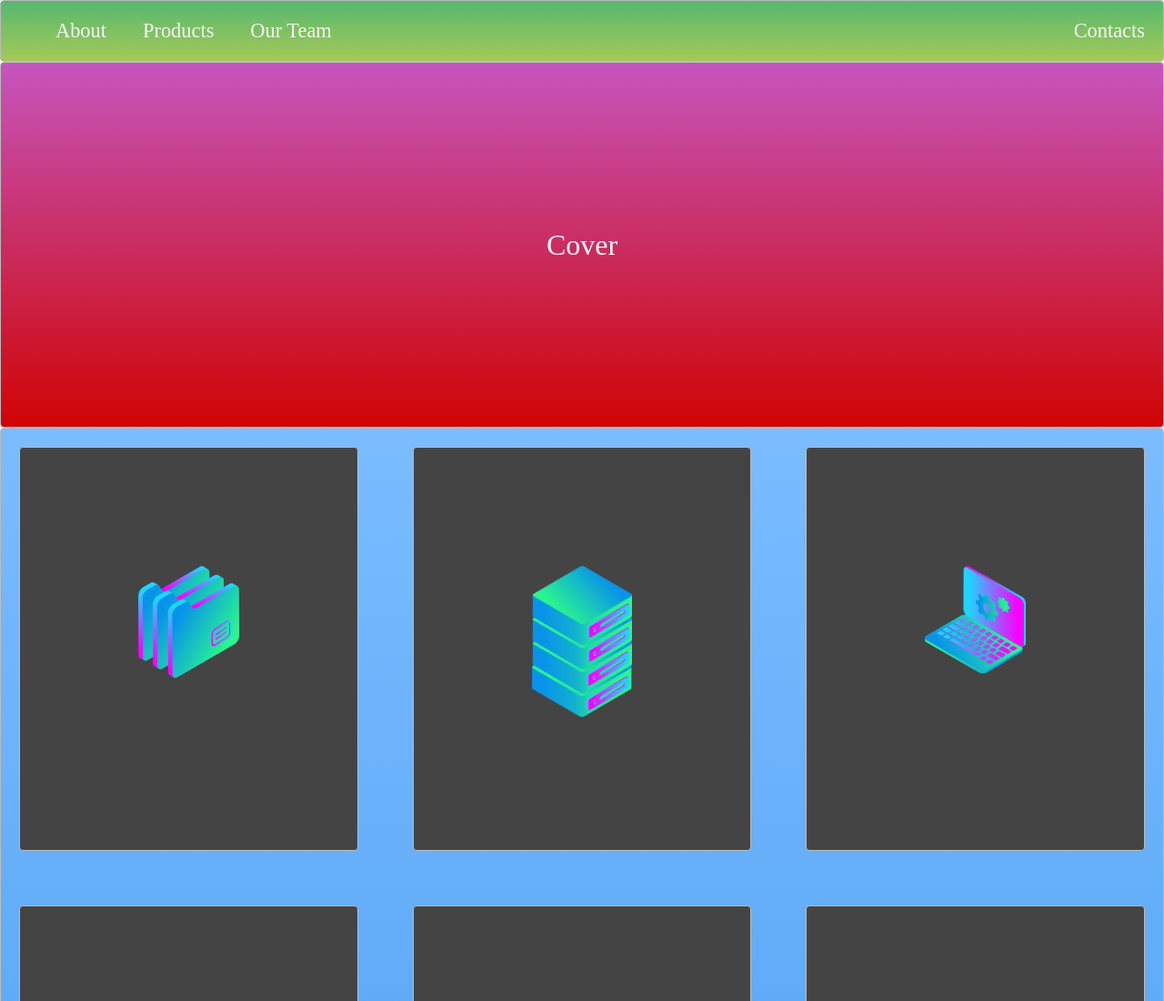
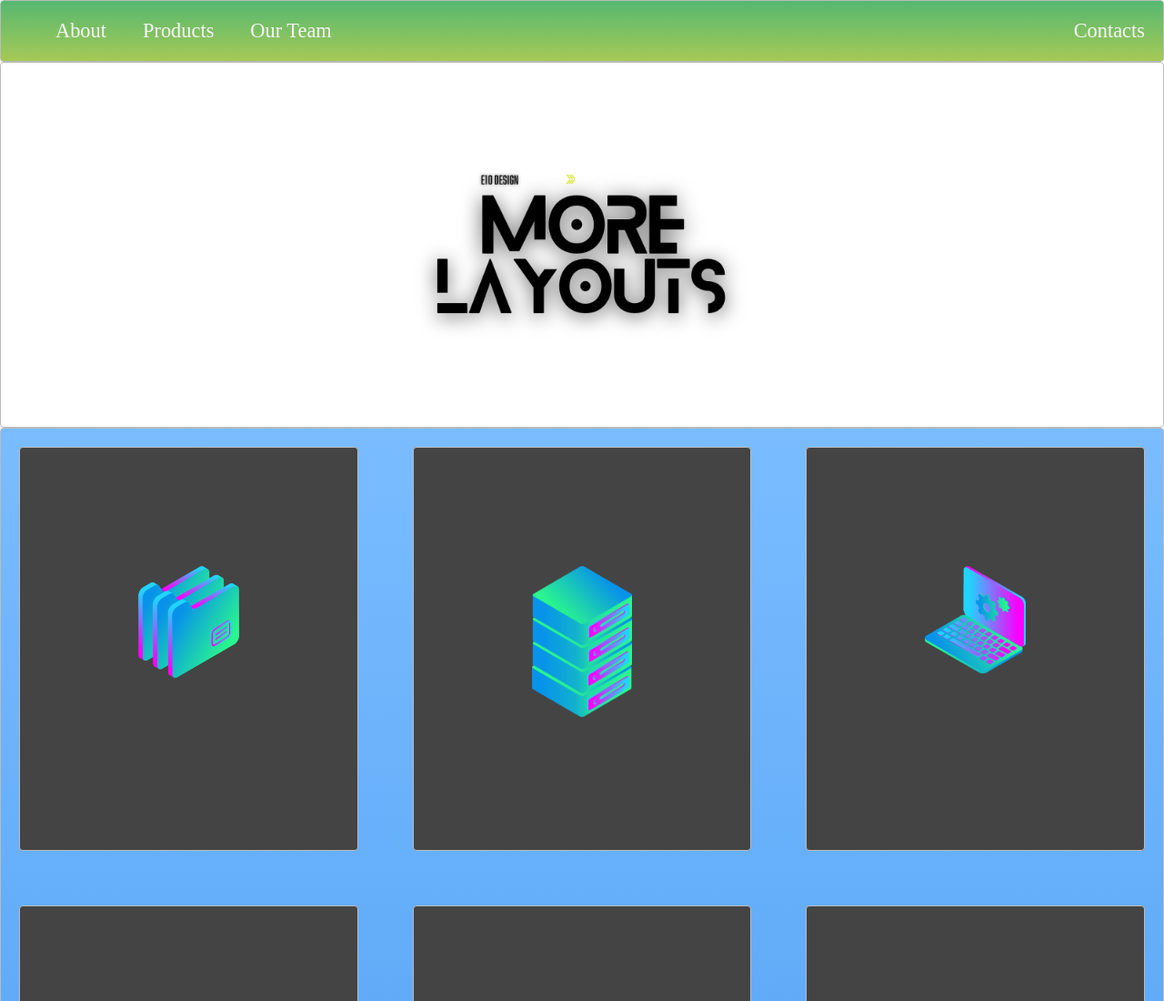
Before and after one commit to ndethn/css-layout, a plain HTML site: page project-start/index.html in a window 1280 px wide. Shown: the top 1100 px of the page at 91% size. Drawn offline with Linux system fonts and the light colour scheme.

Commit message:
add cover img and modify styles

```diff
--- a/project-start/index.html
+++ b/project-start/index.html
@@ -13,7 +13,7 @@
       <li class="push"><a href="">Contacts</a></li>
     </ul>
     </nav>
-  <div class="container zone red">Cover</div>
+  <div class="container zone"><img class="cover" src="./img/E10 LAYOUT.png"></div>
   <div class="zone blue grid-wrapper">
     <div class="box zone"><img src="./img/files_2.png" alt=""></div>
     <div class="box zone"><img src="./img/server_2_2.png" alt=""></div>
--- a/project-start/style.css
+++ b/project-start/style.css
@@ -52,6 +52,10 @@ a {
     align-items: center;
     justify-content: center;
     height: 50vh;
+}
+
+.cover {
+    width: 25rem;
 }
 
 /* GRID */
```
Also changed, not shown: project-start/img/E10 LAYOUT.png (added).
